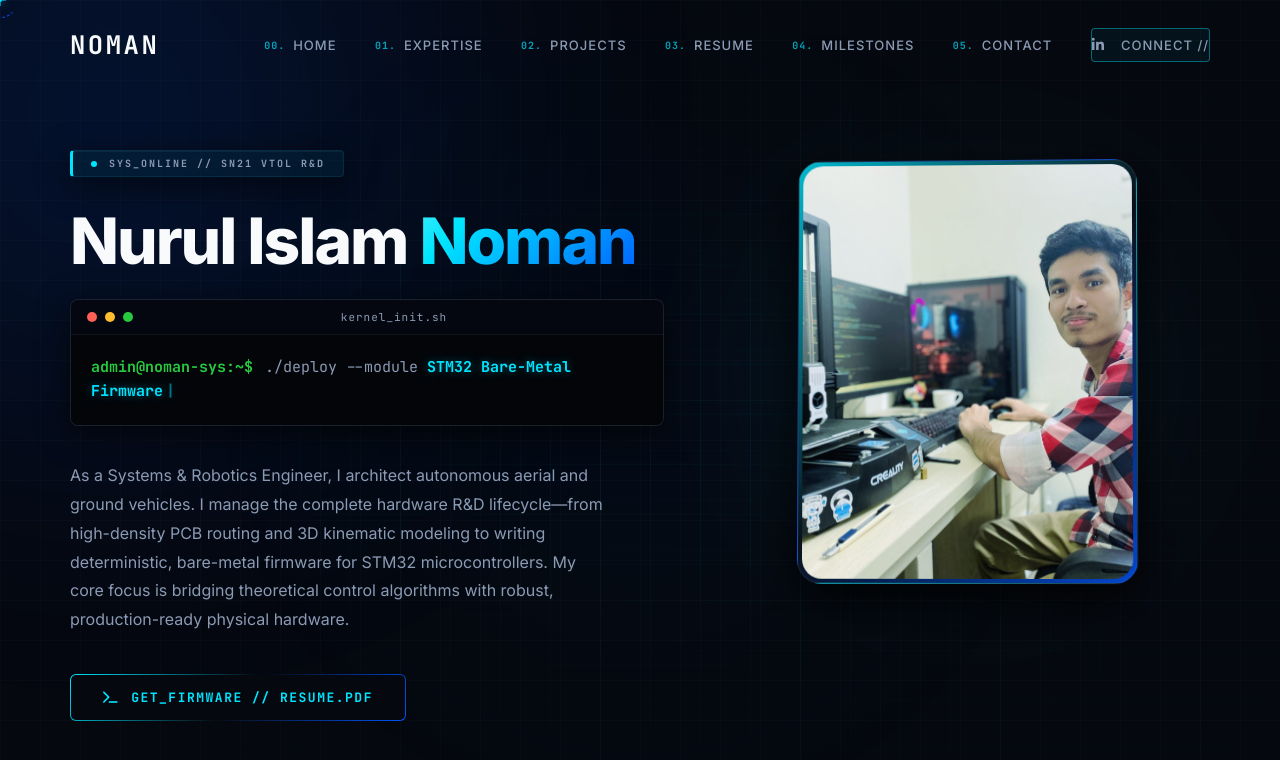
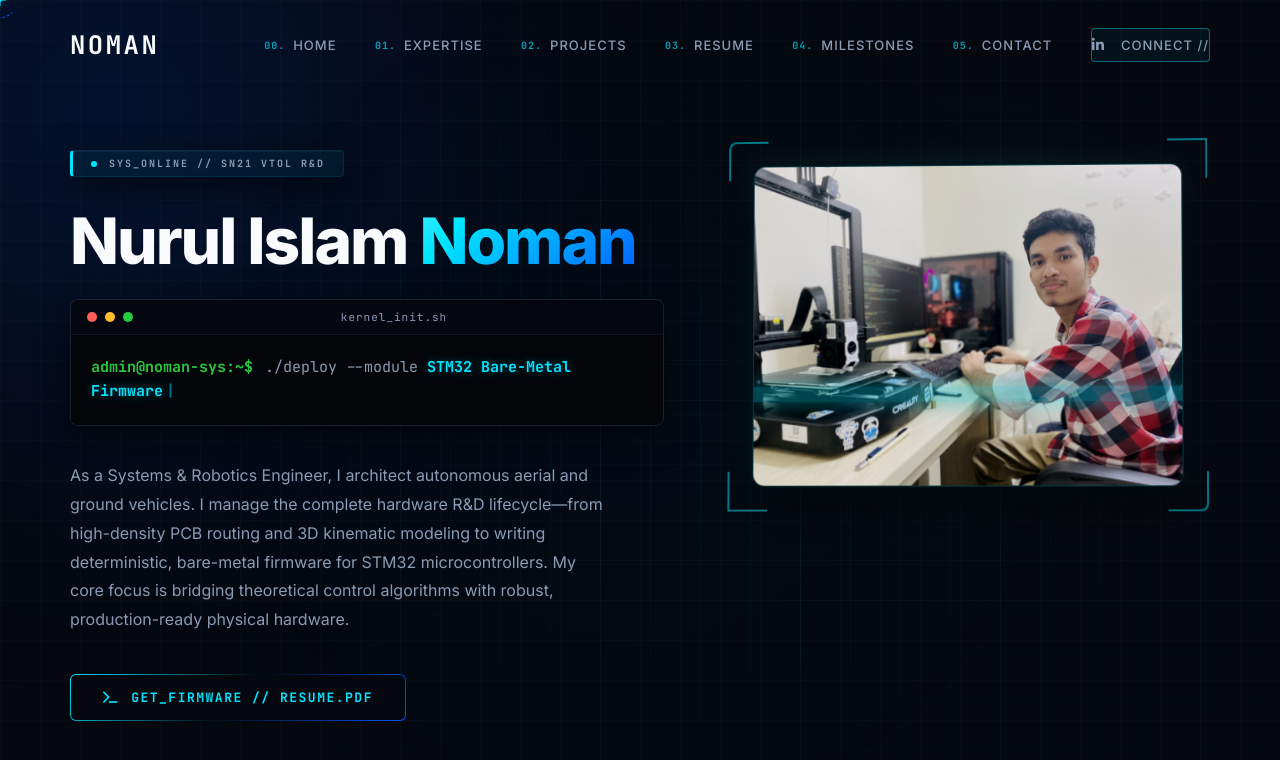
Before and after one commit to nurulislam21/portfolio, a React (Create React App) app: page / in a window 1280 px wide. Shown: the top 760 px of the page. Built offline with nearby package versions, Linux system fonts and the light colour scheme.

Commit message:
System Update

```diff
--- a/src/component/Hero/Home.css
+++ b/src/component/Hero/Home.css
@@ -250,146 +250,61 @@
 .icon-btn:hover i { color: var(--accent-primary); }
 .tool-btn:hover img { filter: grayscale(0%) opacity(1); drop-shadow: 0 0 8px var(--accent-glow); }
 
-/* --- SLEEK PRECISION IMAGE MODULE --- */
-.floating-anim {
-  animation: float-img 8s ease-in-out infinite;
-}
+/* --- HOLOGRAM IMAGE MODULE --- */
+.floating-anim { animation: float-img 8s ease-in-out infinite; }
 
 .right_img_wrapper {
   position: relative;
   width: 100%;
-  max-width: 420px; /* Slightly tighter width for a cleaner look */
+  max-width: 480px;
   margin: 0 auto;
-  padding: 20px;
-  display: flex;
-  justify-content: center;
-  align-items: center;
+  padding: 25px;
+  transform-style: preserve-3d;
 }
 
-/* Soft, modern glowing orb behind the image */
 .premium-holographic-glow {
   position: absolute;
-  top: 50%;
-  left: 50%;
+  top: 50%; left: 50%;
   transform: translate(-50%, -50%);
-  width: 100%;
-  height: 100%;
-  background: linear-gradient(135deg, var(--accent-primary), #0055ff);
-  filter: blur(65px);
-  opacity: 0.35;
-  border-radius: 50%;
+  width: 100%; height: 100%;
+  background: radial-gradient(circle, var(--accent-glow) 0%, transparent 60%);
+  filter: blur(40px);
   z-index: 0;
   animation: pulse-glow-premium 6s ease-in-out infinite alternate;
   pointer-events: none;
 }
 
-/* Clean frosted glass container */
 .premium-glass-panel {
   position: relative;
   z-index: 2;
-  border-radius: 24px; /* Softer, modern corners */
+  border-radius: 12px;
   overflow: hidden;
-  padding: 10px; /* Creates a nice frame effect */
-  background: rgba(13, 18, 28, 0.4);
-  backdrop-filter: blur(20px);
-  -webkit-backdrop-filter: blur(20px);
-  border: 1px solid rgba(255, 255, 255, 0.08);
-  box-shadow: 0 20px 40px rgba(0, 0, 0, 0.5), inset 0 1px 0 rgba(255, 255, 255, 0.1);
-  transition: transform 0.4s cubic-bezier(0.16, 1, 0.3, 1), box-shadow 0.4s ease, border-color 0.4s ease;
+  border: 1px solid rgba(0, 229, 255, 0.2);
+  box-shadow: 0 20px 50px rgba(0, 0, 0, 0.8), 0 0 30px rgba(0, 229, 255, 0.1);
 }
 
-.premium-glass-panel:hover {
-  transform: translateY(-10px) scale(1.02);
-  box-shadow: 0 30px 60px rgba(0, 229, 255, 0.15), inset 0 1px 0 rgba(255, 255, 255, 0.2);
-  border-color: rgba(0, 229, 255, 0.3);
-}
-
-/* Natural image styling */
 .pro-hero-img {
   width: 100%;
   height: auto;
   display: block;
-  border-radius: 16px; /* Inner radius to match the outer frame */
-  object-fit: cover;
+  filter: contrast(1.1) brightness(0.9) grayscale(20%);
   transition: filter 0.5s ease;
 }
 
-/* Slight brightness bump on hover instead of heavy grayscale shifting */
 .right_img_wrapper:hover .pro-hero-img {
-  filter: brightness(1.05) contrast(1.05);
-}
-/* --- PREMIUM PROFILE CARD MODULE --- */
-.floating-anim {
-  animation: float-img 8s ease-in-out infinite;
+  filter: contrast(1) brightness(1) grayscale(0%);
 }
 
-.right_img_wrapper {
-  position: relative;
-  width: 100%;
-  max-width: 380px; /* Tighter width for a vertical card */
-  margin: 0 auto;
-  display: flex;
-  justify-content: center;
-  align-items: center;
-}
-
-/* Deep, dynamic background glow */
-.premium-holographic-glow {
+.premium-scanline {
   position: absolute;
-  width: 120%;
-  height: 120%;
-  background: radial-gradient(circle, rgba(0, 229, 255, 0.3) 0%, transparent 65%);
-  filter: blur(50px);
-  z-index: 0;
-  animation: pulse-glow-premium 6s ease-in-out infinite alternate;
+  top: 0; left: 0; width: 100%; height: 15px;
+  background: rgba(0, 229, 255, 0.3);
+  box-shadow: 0 0 20px rgba(0, 229, 255, 0.5);
+  z-index: 3;
+  animation: scan-premium 4s linear infinite;
   pointer-events: none;
 }
 
-/* High-tech gradient border container */
-.premium-glass-panel {
-  position: relative;
-  z-index: 2;
-  width: 100%;
-  aspect-ratio: 4 / 5; /* This is the magic part! It forces the wide photo into a clean vertical card */
-  border-radius: 24px;
-  padding: 4px; /* Thickness of the gradient border */
-  background: linear-gradient(135deg, rgba(0, 229, 255, 0.8), rgba(13, 18, 28, 0.5) 50%, rgba(0, 85, 255, 0.8));
-  box-shadow: 0 20px 50px rgba(0, 0, 0, 0.9);
-  transition: transform 0.4s cubic-bezier(0.16, 1, 0.3, 1), box-shadow 0.4s ease;
-}
-
-/* Subtle cool-blue tint overlay to match your dark theme */
-.premium-glass-panel::after {
-  content: '';
-  position: absolute;
-  inset: 4px; /* Matches the padding above */
-  border-radius: 20px;
-  background: rgba(0, 229, 255, 0.15); /* Light cyan wash */
-  mix-blend-mode: overlay; /* Blends beautifully with your photo */
-  z-index: 3;
-  transition: opacity 0.5s ease;
-  pointer-events: none;
-}
-
-/* Hover effects: Lift card, glow brighter, remove blue tint */
-.premium-glass-panel:hover {
-  transform: translateY(-12px);
-  box-shadow: 0 30px 60px rgba(0, 229, 255, 0.2);
-}
-
-.premium-glass-panel:hover::after {
-  opacity: 0; /* Returns your photo to its natural warm colors on hover */
-}
-
-/* The actual image */
-.pro-hero-img {
-  width: 100%;
-  height: 100%;
-  display: block;
-  border-radius: 20px; /* Inner radius */
-  object-fit: cover; /* Crops the image dynamically without distorting it */
-  object-position: center; /* Keeps you centered in the frame */
-}
 /* Targeting Crosshairs */
 .tech-corner {
   position: absolute;
--- a/src/component/Hero/Home.js
+++ b/src/component/Hero/Home.js
@@ -123,12 +123,17 @@ const Home = () => {
 
         <div className="right" data-aos="zoom-in-left" data-aos-delay="300">
           <div className="right_img_wrapper floating-anim">
-            {/* Soft, vibrant background glow */}
             <div className="premium-holographic-glow"></div>
 
-            {/* Clean glass panel framing the image */}
+            {/* Targeting Crosshairs */}
+            <div className="tech-corner top-left"></div>
+            <div className="tech-corner top-right"></div>
+            <div className="tech-corner bottom-left"></div>
+            <div className="tech-corner bottom-right"></div>
+
             <div className="right_img premium-glass-panel">
               <img src={noman1} alt="Nurul Islam Noman - Systems Engineer" className="pro-hero-img" />
+              <div className="premium-scanline"></div>
             </div>
           </div>
         </div>
```
